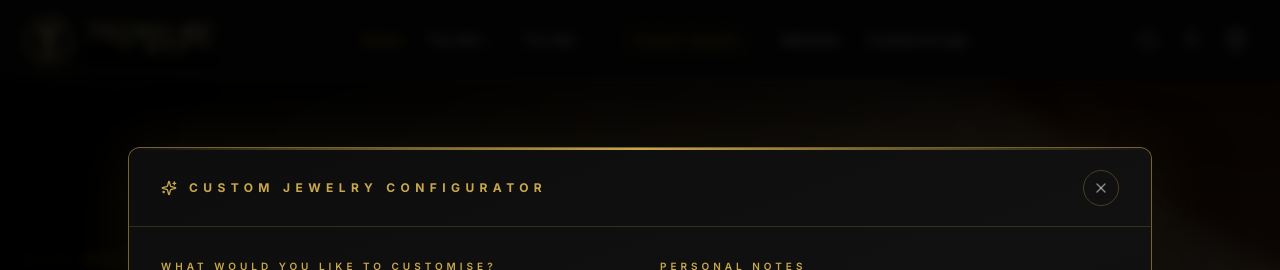
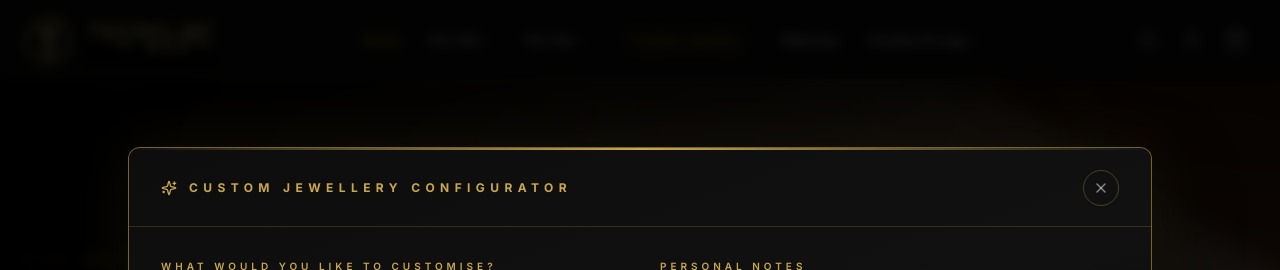
Before and after one commit to rigved2407-arch/remix-of-visual-landing-page-website-template, a React (Vite) app: page / in a window 1280 px wide. Both pictures are taken after a click on the button "Custom Jewelry". Shown: the top 270 px of the page. Built offline with nearby package versions, Linux system fonts and the light colour scheme; the HTML template or start-up script is replaced by a standard one; a web font is replaced by a local one.

Commit message:
Revert: change Jewelry back to Jewellery in configurator header

```diff
--- a/src/components/tb/JewelryConfiguratorModal.tsx
+++ b/src/components/tb/JewelryConfiguratorModal.tsx
@@ -152,7 +152,7 @@ export function JewelryConfiguratorModal() {
                     className="text-xs uppercase tracking-[0.45em] font-bold"
                     style={{ color: GOLD }}
                   >
-                    Custom Jewelry Configurator
+                    Custom Jewellery Configurator
                   </span>
                 </div>
                 <button
```
